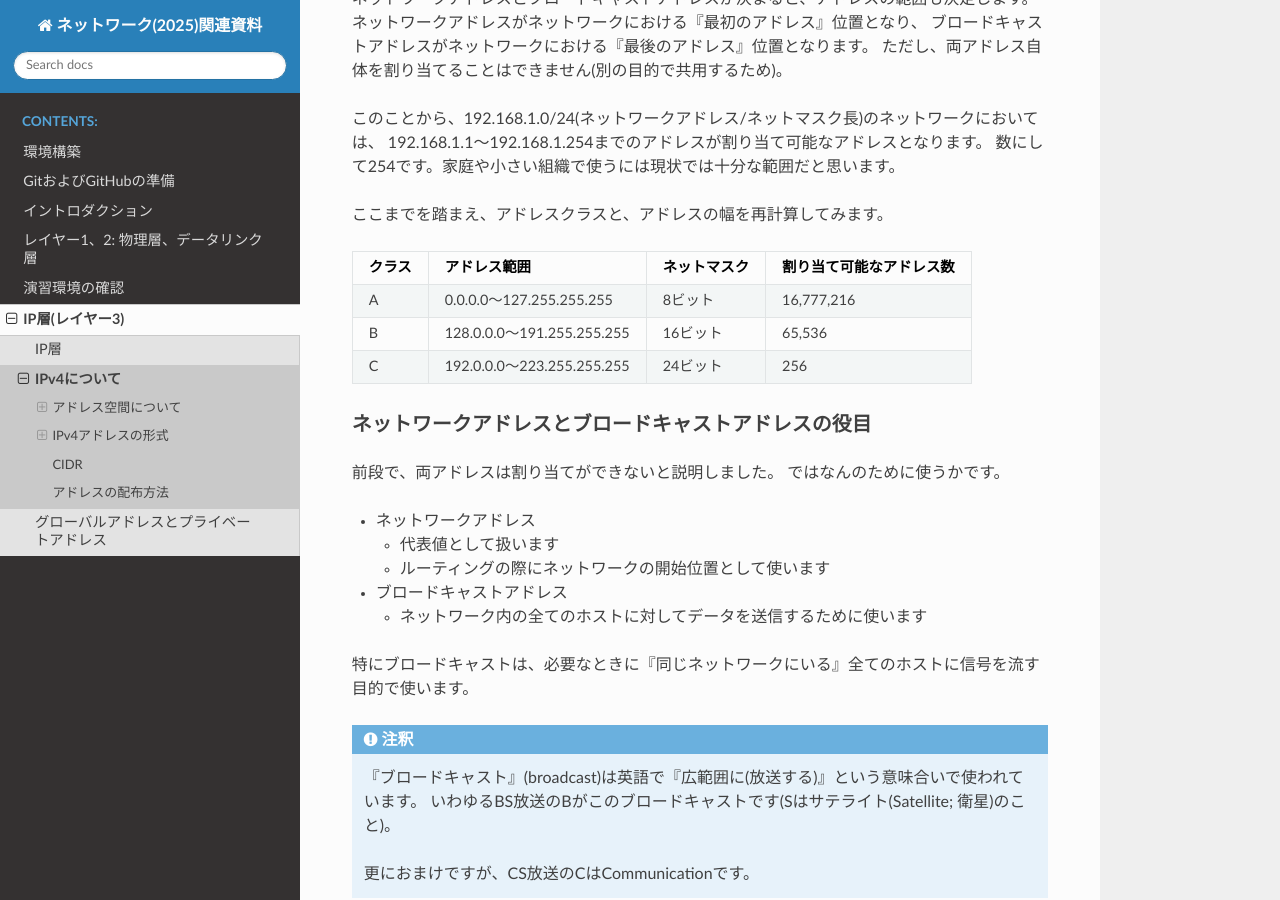
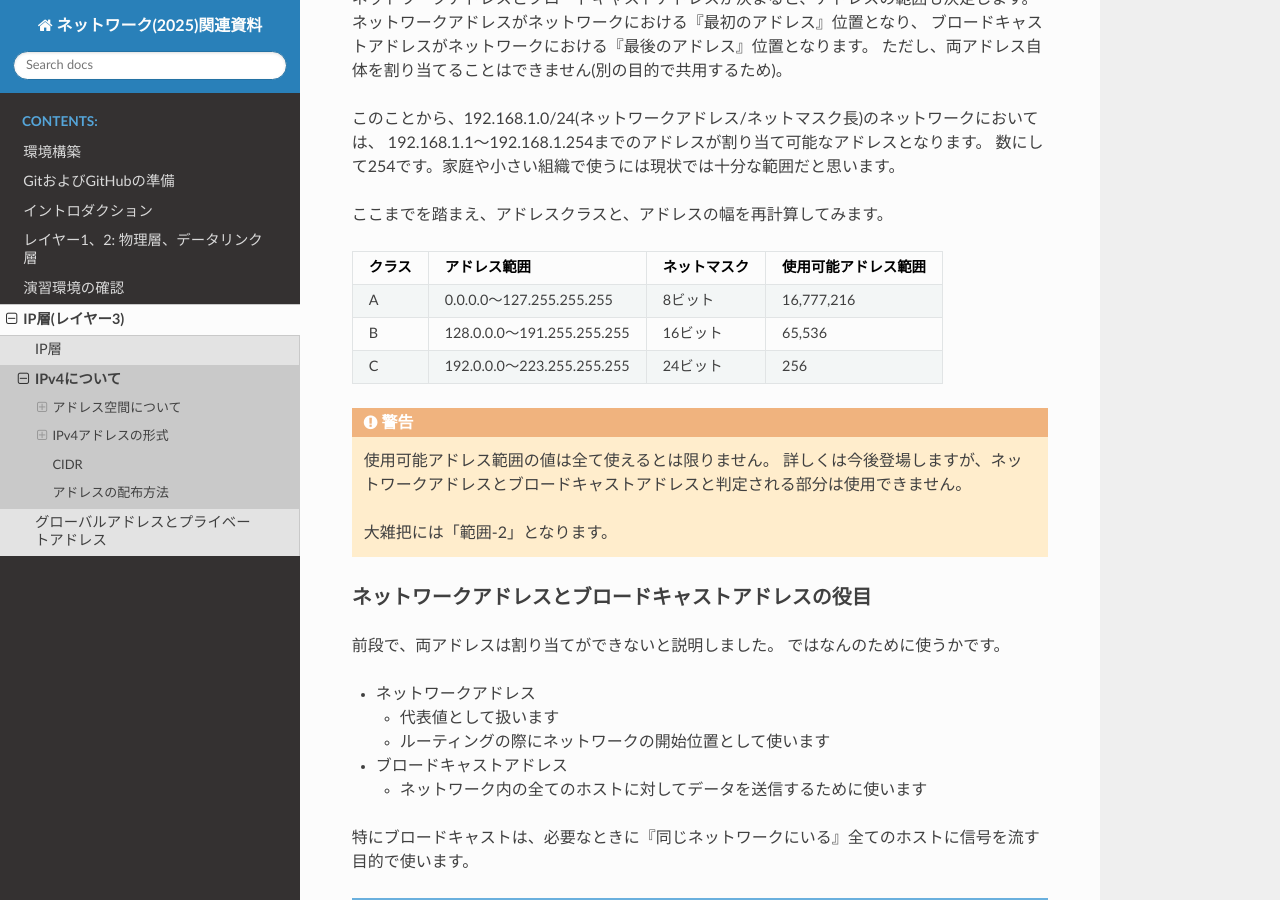
Before and after one commit to densuke/2025-network-doc, a Sphinx documentation site: the page built from source/w05-ip/ipv4.md, in a window 1280 px wide and 900 px high, scrolled down 4429 px. Built offline with Sphinx 7.4.7 and the Read the Docs theme 3.1.0, drawn with Linux system fonts in a browser that asks for light colours; pages that are not in the unit, such as notebooks, are missing from menus.

Commit message:
アドレス範囲における表記上の問題を訂正してみた

````diff
--- a/source/w05-ip/ipv4.md
+++ b/source/w05-ip/ipv4.md
@@ -191,11 +191,18 @@ and演算は、両方のビットが1の時に1が成立する論理演算です
 
 ここまでを踏まえ、アドレスクラスと、アドレスの幅を再計算してみます。
 
-| クラス | アドレス範囲 | ネットマスク | 割り当て可能なアドレス数 |
+| クラス | アドレス範囲 | ネットマスク | 使用可能アドレス範囲 |
 |-------|-------------|-------------|--------------------:|
 | A     | 0.0.0.0〜127.255.255.255 | 8ビット | 16,777,216 |
 | B     | 128.0.0.0〜191.255.255.255 | 16ビット |     65,536 |
 | C     | 192.0.0.0〜223.255.255.255 | 24ビット |        256 |
+
+```{warning}
+使用可能アドレス範囲の値は全て使えるとは限りません。
+詳しくは今後登場しますが、ネットワークアドレスとブロードキャストアドレスと判定される部分は使用できません。
+
+大雑把には「範囲-2」となります。
+```
 
 ### ネットワークアドレスとブロードキャストアドレスの役目
 
````
